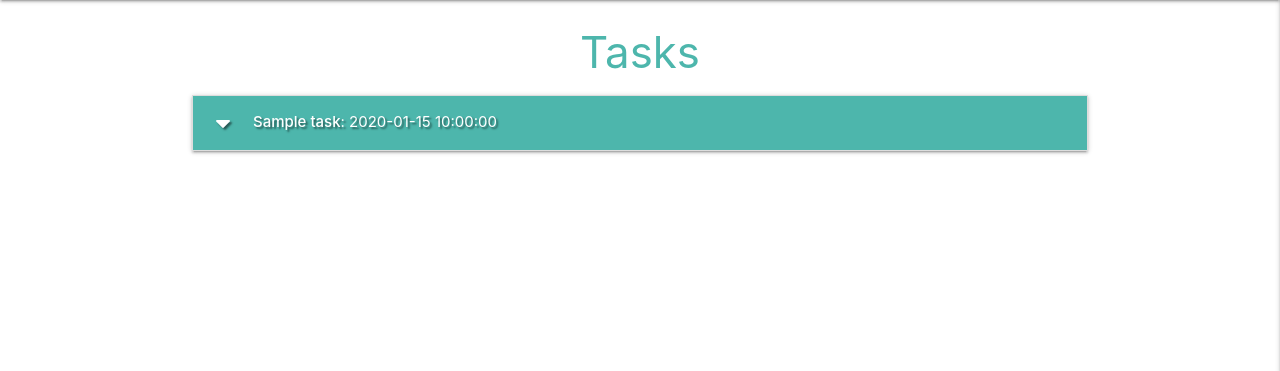
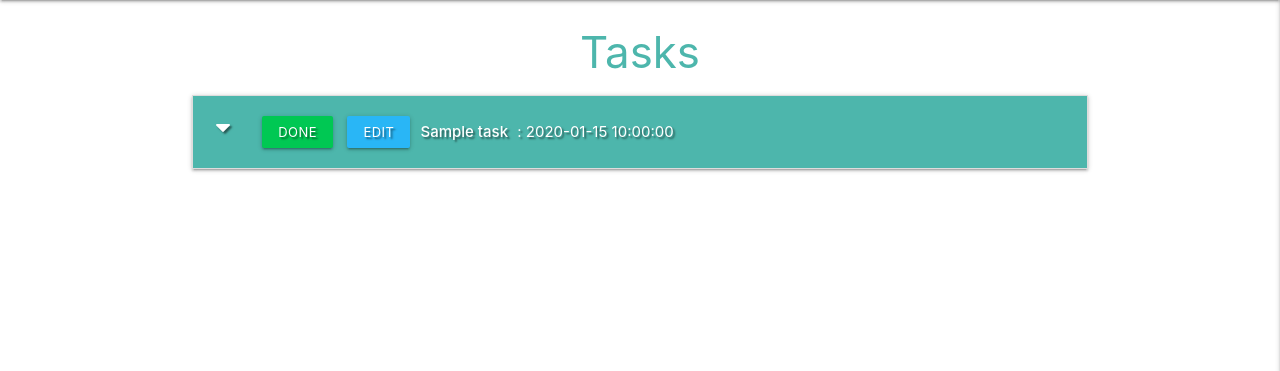
Before and after one commit to natalie-kate/task_manager, a Flask app: page / in a window 1280 px wide. Shown: the part 64-435 px from the top of the page. Run offline with Flask 2, Linux system fonts and the light colour scheme; a database or web service that is not in the repository returns one stand-in record (values such as "Sample title"); some libraries are stand-ins or nearby versions.

Commit message:
Wired up edit button and split collapsble-header

```diff
--- a/templates/tasks.html
+++ b/templates/tasks.html
@@ -7,12 +7,18 @@
       {% for task in tasks %}
       <li>
           <div class="collapsible-header white-text teal lighten-2 text-shadow">
-              <i class="fas fa-caret-down"></i>
+            <div class="col s3">
+                <i class="fas fa-caret-down"></i>
+                <a href="" class="btn-small green accent-4">Done</a>
+                <a href="{{ url_for('edit_task', task_id=task._id) }}" class="btn-small light-blue lighten-1">Edit</a>
+            </div>
+            <div class="col s9">
               <strong>{{ task.task_name }}</strong> : {{ task.due_date }}
               {% if task.is_urgent == "on" %}
                   <i class="fas fa-exclamation-circle teal-text text-lighten-2 tooltipped"
                       data-position="right" data-tooltip="URGENT!"></i>
               {% endif %}
+            </div>
           </div>
           <div class="collapsible-body">
               <strong>{{ task.category_name }}</strong>
```
